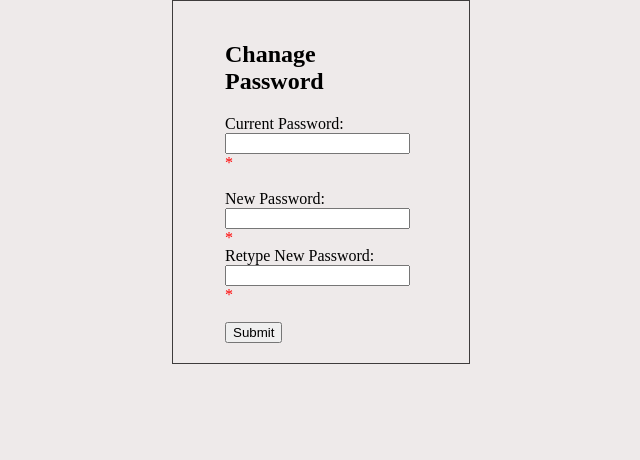
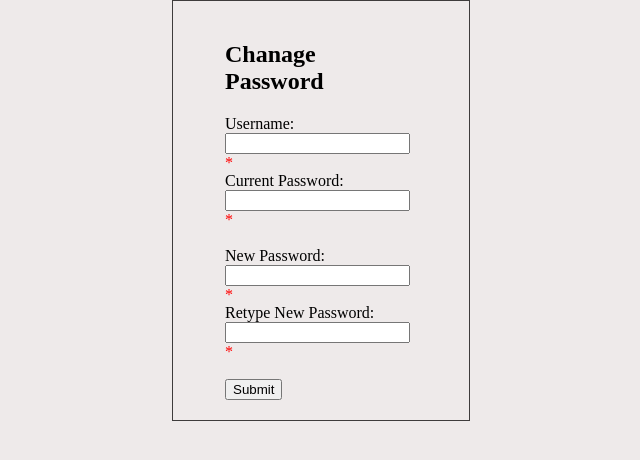
Before and after one commit to cykyy/webtech, a PHP site: page /change_pass.php in a window 1280 px wide. Shown: the top 460 px of the page, without its empty margins (319-959 px from the left). Run offline with PHP 8.4, Linux system fonts and the light colour scheme.

Commit message:
json logging and change_pass added

```diff
--- a/Lab3/change_pass.php
+++ b/Lab3/change_pass.php
@@ -33,12 +33,18 @@
 
 <?php
 // define variables and set to empty values
-$curPassErr = $newPassErr = $retypePassErr = "";
-$username = $password = "";
+$curPassErr = $newPassErr = $retypePassErr = $userErr = "";
+$username = "";
 $currPass = $newPass = $retypePass = "";
 $errCount = 0;
 
 if ($_SERVER["REQUEST_METHOD"] == "POST") {
+
+    if (empty($_POST["username"])) {
+        $userErr = "Username is required to change password";
+        $errCount = $errCount + 1;
+    } else {
+        $username = $_POST["username"];
 
         if (empty($_POST["current_pass"])) {
             $curPassErr = "Current password is required to change password";
@@ -55,7 +61,7 @@ if ($_SERVER["REQUEST_METHOD"] == "POST") {
                 $errCount = $errCount + 1;
             }
 
-        if (empty($retypePass)){
+            if (empty($retypePass)) {
                 $retypePassErr = "You must retype your new password!";
                 $errCount = $errCount + 1;
             }
@@ -74,7 +80,7 @@ if ($_SERVER["REQUEST_METHOD"] == "POST") {
                 $errCount = $errCount + 1;
             }
 
-      if (strlen($currPass) <8 ) {
+            if (strlen($currPass) < 8) {
                 // code...
                 $curPassErr .= " Current password cannot be less than 8 characters. Error!";
                 $errCount = $errCount + 1;
@@ -93,10 +99,61 @@ if ($_SERVER["REQUEST_METHOD"] == "POST") {
                       */
                     $newPassErr = "New Password must contain atleast a digit, a lower case and an upper case letter, atleast one of the [%$#@] and no space.";
                     $errCount = $errCount + 1;
-        } else{
-          echo "Successfully changed password!";
+                } else {
+                    //echo "Successfully changed password!";
                 }
             }
+
+        }
+    }
+
+    if ($errCount < 1){
+
+        $strJsonFileContents = file_get_contents("data.json");
+        // var_dump($strJsonFileContents);
+
+        $arra = json_decode($strJsonFileContents);
+        // var_dump($arra);
+        $user_found = false;
+        $pass_change = false;
+        foreach($arra as $item) { //foreach element in $arr
+            //echo "<br>";
+            //echo "username: ".$item->username;
+            //echo "<br>";
+            //echo "password: ".$item->password;
+            //echo "<br>";
+
+            if ($username === $item->username){
+                $user_found = true;
+                // match. now check pw
+                if ($currPass === $item->password){
+                    // password also matched! now change password...
+                    echo "<br>";
+                    echo "Thanks for approving the password change Mr. $item->name! Request processing...";
+                    // change password code here...
+                    $item->password = $newPass;
+                    echo "<br>";
+                    $pass_change = true;
+
+                }else{
+                    $curPassErr .= "Password Wrong!";
+                }
+            }
+        }
+
+        if ($pass_change){
+            $final_data = json_encode($arra);
+            if(file_put_contents('data.json', $final_data)){
+                echo "<span style='color: green'>Password Changed Successfully!</span>";
+            }
+        }
+
+        if (!$user_found){
+            echo $userErr .= "No account found!";
+        }
+
+
+        //exit;
 
     }
 
@@ -115,6 +172,9 @@ if ($_SERVER["REQUEST_METHOD"] == "POST") {
 <div class="donor-info make-it-center">
 <h2>Chanage Password</h2>
 <form method="post" action="<?php echo htmlspecialchars($_SERVER["PHP_SELF"]);?>">
+    Username: <input type="text" name="username" value="<?php echo $username;?>">
+    <span class="error">* <?php echo $userErr;?></span>
+    <br>
   Current Password: <input type="password" name="current_pass">
   <span class="error">* <?php echo $curPassErr;?></span>
   <br><br>
--- a/Lab3/data.json
+++ b/Lab3/data.json
@@ -1 +1 @@
-[{"name":"ecr erc","e-mail":"rver@g.com","username":"rr","password":"11111111aZ$","gender":null,"dob":""},{"name":"ecr erc","e-mail":"rver@g.com","username":"rrfr","password":"11111111aZ$","gender":"male","dob":"2021-06-15"},{"name":"Rayhan Mia","e-mail":"rm@rm.com","username":"rm","password":"22222222aZ$","gender":"male","dob":"1997-09-17"}]
+[{"name":"ecr erc","e-mail":"rver@g.com","username":"rr","password":"11111111aZ$","gender":null,"dob":""},{"name":"ecr erc","e-mail":"rver@g.com","username":"rrfr","password":"11111111aZ$","gender":"male","dob":"2021-06-15"},{"name":"Rayhan Mia","e-mail":"rm@rm.com","username":"rm","password":"00000000aX$cvf","gender":"male","dob":"1997-09-17"}]
--- a/Lab3/registration.php
+++ b/Lab3/registration.php
@@ -167,7 +167,7 @@ $errCount = 0;
  <!DOCTYPE html>
  <html>
       <head>
-           <title></title>
+           <title>User Registration</title>
            <script src="https://ajax.googleapis.com/ajax/libs/jquery/2.2.0/jquery.min.js"></script>
            <link rel="stylesheet" href="https://maxcdn.bootstrapcdn.com/bootstrap/3.3.6/css/bootstrap.min.css" />
            <script src="https://maxcdn.bootstrapcdn.com/bootstrap/3.3.6/js/bootstrap.min.js"></script>
@@ -194,7 +194,7 @@ $errCount = 0;
       <body>
            <br />
            <div class="container" style="width:500px;">
-                <h3 align="">Append Data to JSON File</h3><br />
+                <h3 align="">Register a New Account</h3><br />
                 <form method="post">
                      <?php
                      if(isset($error))
@@ -227,7 +227,7 @@ $errCount = 0;
                      <input type="date" name="dob"> <br><br>
                     </fieldset>
 
-                     <input type="submit" name="submit" value="Append" class="btn btn-info" /><br />
+                     <input type="submit" name="submit" value="Register" class="btn btn-info" /><br />
                      <?php
                      if(isset($message))
                      {
```
Lines whose indentation alone changed are shown as unchanged.
